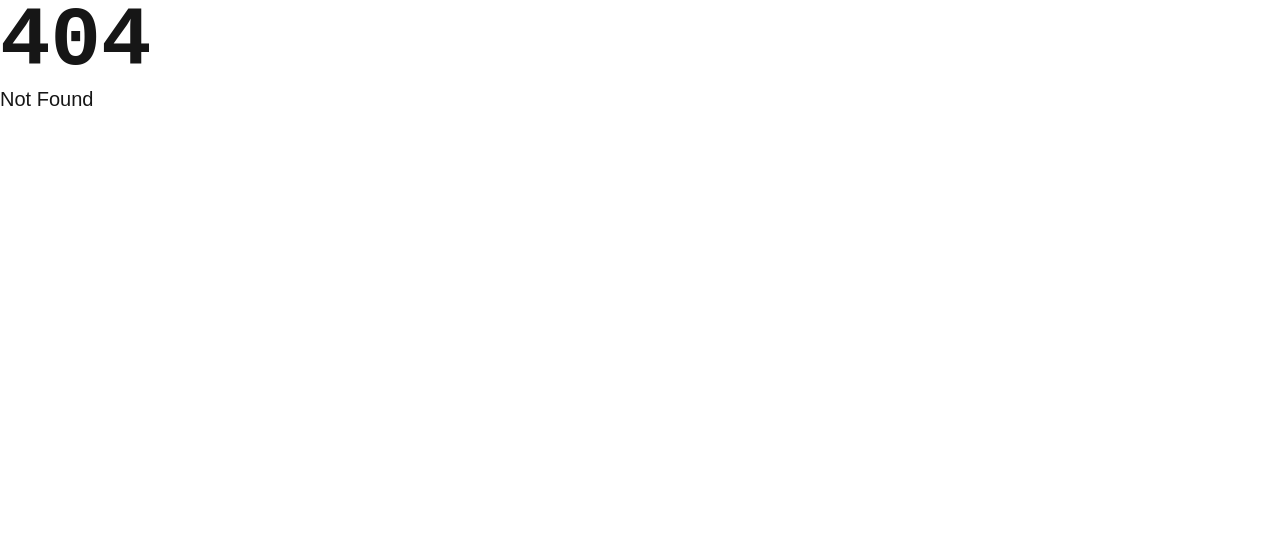
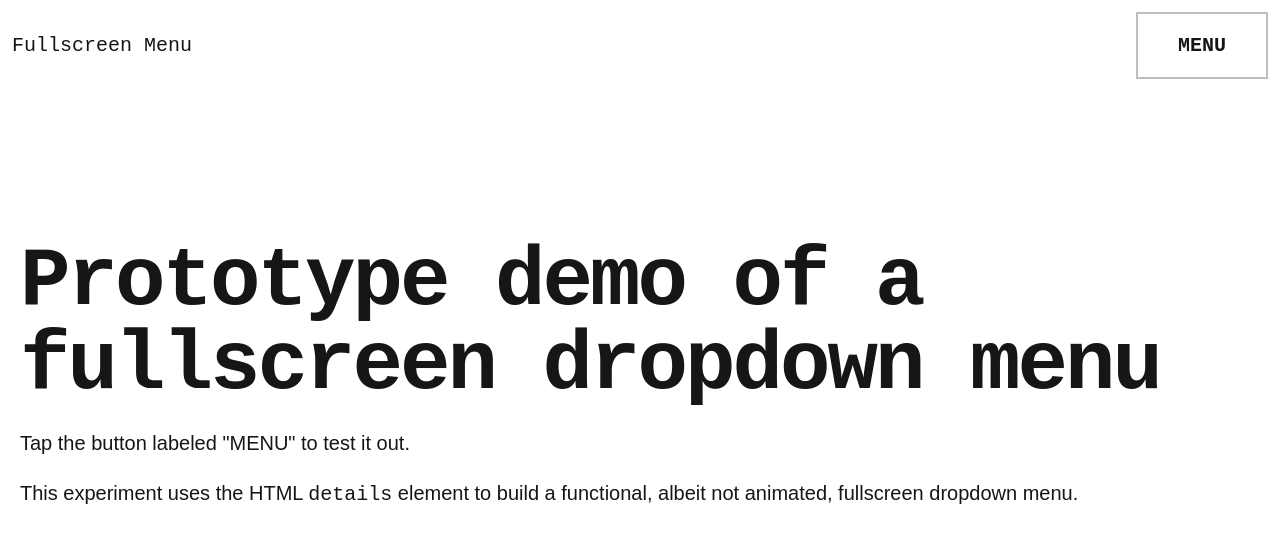
Before and after one commit to matovius/lab, a SvelteKit app: page /fullscreen-menu in a window 1280 px wide. Before the commit this address had no page. Shown: the top 542 px of the page. Built offline with nearby package versions, Linux system fonts and the light colour scheme; a web font is replaced by a local one.

Commit message:
feat: add `fullscreen-menu` experiment

```diff
--- /dev/null
+++ b/src/routes/fullscreen-menu/+page.svelte
@@ -0,0 +1,146 @@
+<script>
+	import { quadOut } from 'svelte/easing';
+	import { blur, fly } from 'svelte/transition';
+
+	let isMenuOpen = $state(false);
+</script>
+
+<header>
+	<span class="p">Fullscreen Menu</span>
+	<details class="menu-container fix-z-index" bind:open={isMenuOpen}>
+		{#if isMenuOpen}
+			<div
+				class="backdrop"
+				transition:blur={{ duration: 200, easing: quadOut, amount: 12, opacity: 0 }}
+			></div>
+		{/if}
+		<summary class="trigger">MENU</summary>
+		<menu>
+			{#if isMenuOpen}
+				<ul
+					class="menu-list"
+					transition:fly={{
+						delay: 150,
+						duration: 500,
+						easing: quadOut,
+						x: 0,
+						y: '-0.2em',
+						opacity: 0
+					}}
+				>
+					<li>Hello</li>
+					<li>World</li>
+					<li>This</li>
+					<li>Is A</li>
+					<li>Test</li>
+				</ul>
+			{/if}
+		</menu>
+	</details>
+</header>
+
+<main>
+	<hgroup>
+		<h1>Prototype demo of a fullscreen dropdown menu</h1>
+		<p>Tap the button labeled "MENU" to test it out.</p>
+		<p>
+			This experiment uses the HTML <code>details</code> element to build a functional, albeit not animated,
+			fullscreen dropdown menu.
+		</p>
+	</hgroup>
+</main>
+
+<style>
+	header {
+		display: flex;
+		flex-direction: row;
+		justify-content: space-between;
+		align-items: center;
+		padding: 0.75rem;
+		background-color: white;
+		position: fixed;
+		inset-inline: 0;
+		inset-block-start: 0;
+
+		span.p {
+			font-family: var(--font-martian);
+			/*padding: 1em;*/
+		}
+	}
+
+	details.menu-container {
+		position: relative;
+
+		.backdrop {
+			width: 100%;
+			height: 100%;
+			background-color: white;
+			position: fixed;
+			inset: 0;
+			z-index: -2;
+			/*display: none;*/
+		}
+
+		summary.trigger {
+			font-family: var(--font-martian);
+			font-weight: 600;
+			list-style: none;
+			padding-inline: 2em;
+			padding-block: 1em;
+			border: 2px solid var(--color-neutral-200);
+			user-select: none;
+			cursor: pointer;
+
+			&::marker,
+			&::-webkit-details-marker {
+				display: none;
+			}
+
+			&:hover {
+				background-color: var(--color-neutral-200);
+			}
+		}
+
+		menu {
+			width: calc(100vw + 0.5rem);
+			height: calc(100vh + 0.5rem);
+			/*background-color: white;*/
+			padding-block-start: 90px;
+			z-index: -1;
+			position: absolute;
+			inset-block-start: -1.25rem;
+			inset-inline-end: -1.25rem;
+			overflow-y: auto;
+		}
+
+		ul.menu-list {
+			font-family: var(--font-martian);
+			font-size: var(--text-xxl);
+			width: 100%;
+			display: grid;
+			gap: 1em;
+
+			> li {
+				display: flex;
+				justify-content: center;
+				align-items: center;
+			}
+		}
+	}
+
+	main {
+		height: 200vh;
+		padding-block: 7.5rem;
+		padding-inline: 1.25rem;
+
+		hgroup {
+			display: grid;
+			gap: 1.25rem;
+			padding-block: 7.5rem;
+
+			h1 {
+				letter-spacing: -3px;
+			}
+		}
+	}
+</style>
```
